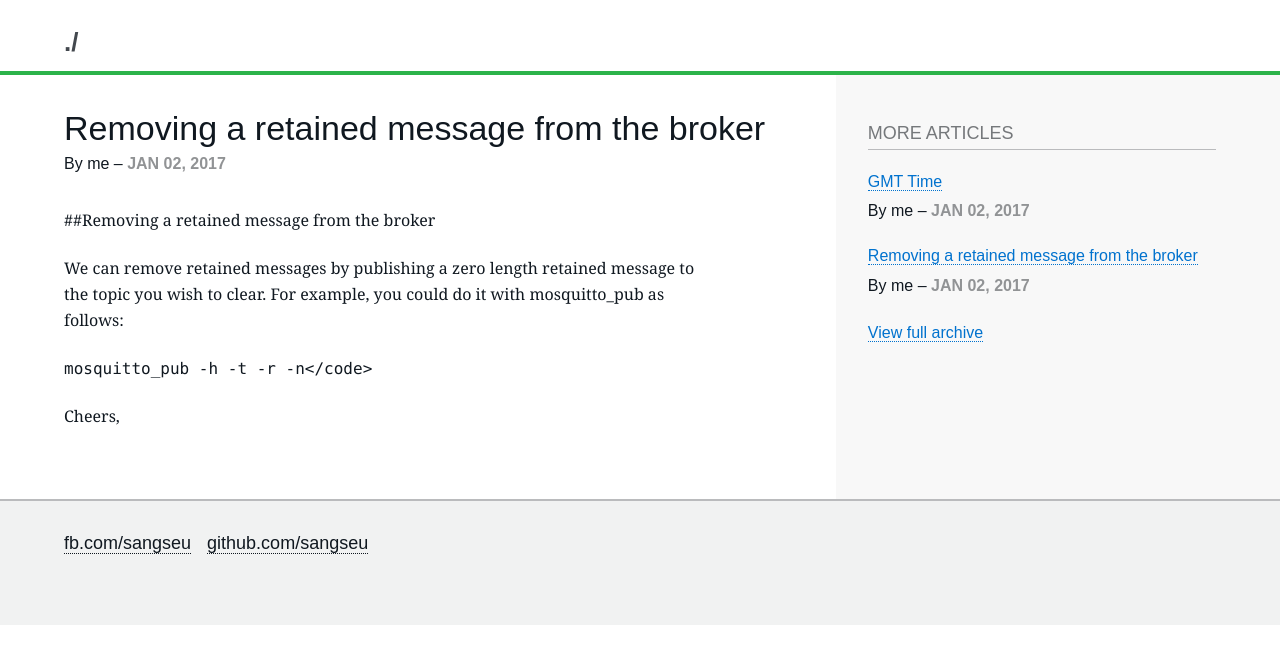
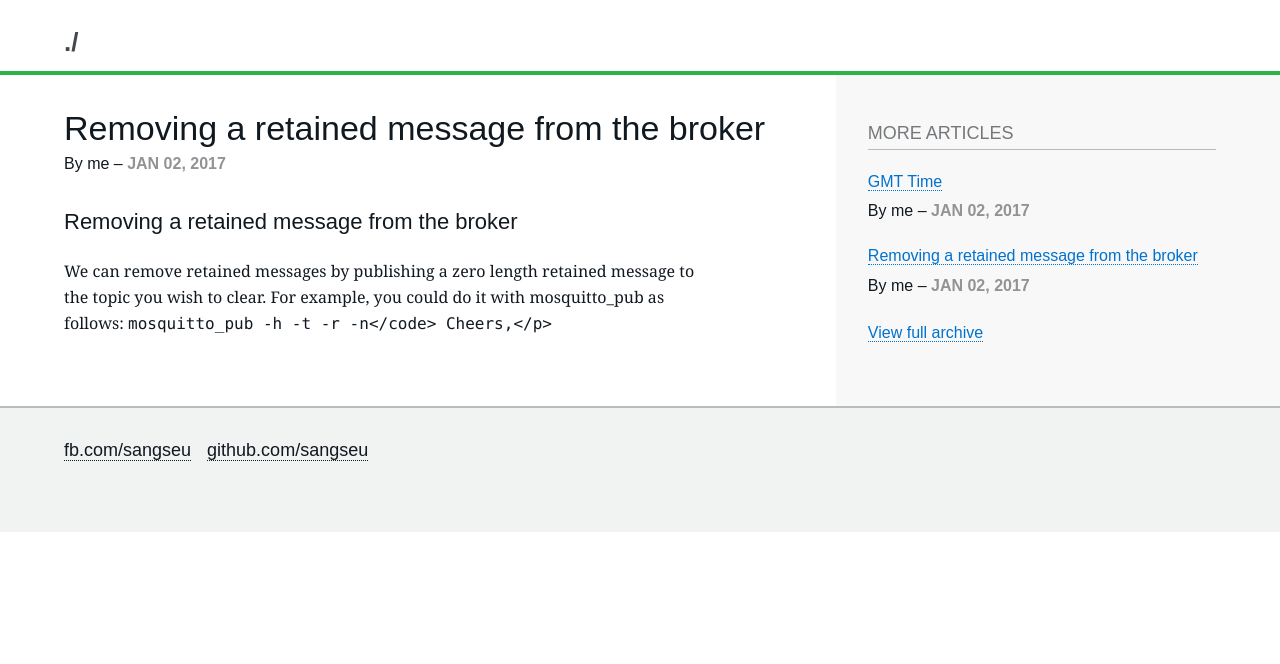
Before and after one commit to sangseu/14Apr_sangseu.github.io, a Jekyll site: the page built from _posts/2017-01-02-Removing a retained message from the broker.md, in a window 1280 px wide. Shown: the top 664 px of the page. Built offline with Jekyll 4.4.1, drawn with Linux system fonts in a browser that asks for light colours; nearby versions of some CDN libraries; some web fonts are replaced.

```diff
--- a/_posts/2017-01-02-Removing a retained message from the broker.md
+++ b/_posts/2017-01-02-Removing a retained message from the broker.md
@@ -7,12 +7,12 @@ tagline:
 excerpt: "Removing a retained message from the MQTT broker"
 ---
 
-##Removing a retained message from the broker
+## Removing a retained message from the broker
 
-We can remove retained messages by publishing a zero length retained
+<p>We can remove retained messages by publishing a zero length retained
 message to the topic you wish to clear. For example, you could do it
 with mosquitto_pub as follows:
 
 <code>mosquitto_pub -h <host> -t <topic> -r -n</code>
 
-<p>Cheers,</p>
+Cheers,</p>
```
